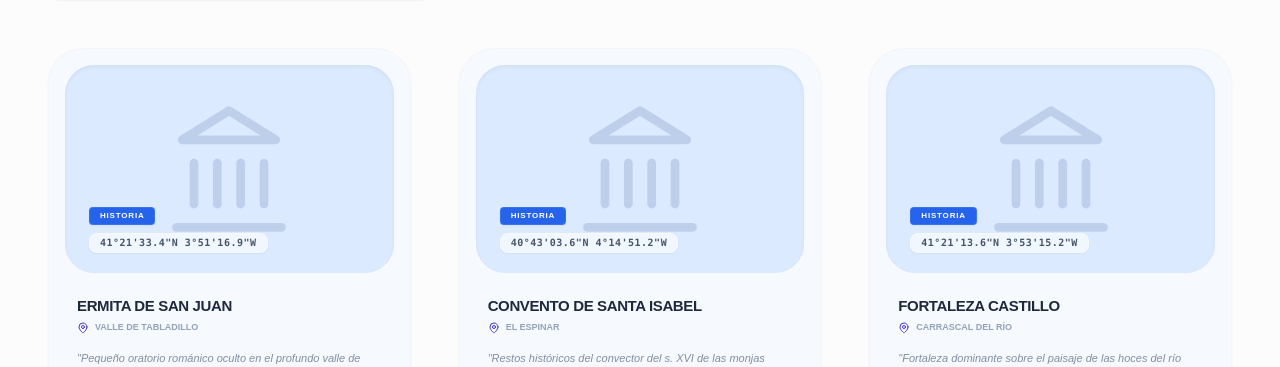
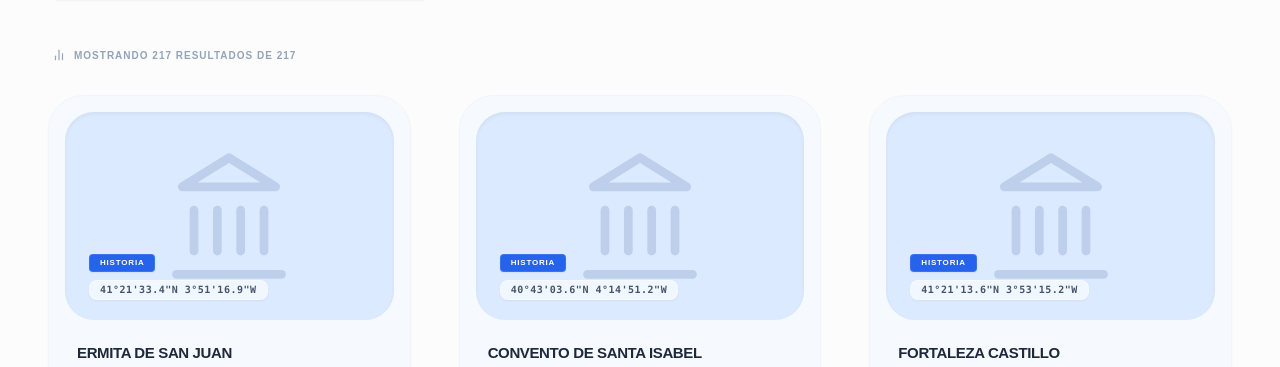
Before and after one commit to jdemig73828/Segovia-Piedras-M-s, a React (Vite) app: page / in a window 1280 px wide. Shown: the part 364-731 px from the top of the page. Built offline with nearby package versions, Linux system fonts and the light colour scheme; the HTML template or start-up script is replaced by a standard one.

Commit message:
Version6 7M

```diff
--- a/src/App.jsx
+++ b/src/App.jsx
@@ -6,7 +6,7 @@ const categoryColors = {
   'Historia': 'bg-blue-600',
   'Ruinas': 'bg-orange-500',
   'Industrial': 'bg-slate-500',
-  'Naturaleza': 'bg-emerald-600', // Corregido a verde
+  'Naturaleza': 'bg-emerald-600', // Verde corregido
   'default': 'bg-indigo-500'
 };
 
@@ -15,7 +15,7 @@ const categoryBgColors = {
   'Historia': 'bg-blue-50/50',
   'Ruinas': 'bg-orange-50/50',
   'Industrial': 'bg-slate-50/50',
-  'Naturaleza': 'bg-emerald-50/50', // Corregido a verde
+  'Naturaleza': 'bg-emerald-50/50',
   'default': 'bg-indigo-50/50'
 };
 
@@ -24,7 +24,7 @@ const categoryVisualBgs = {
   'Historia': 'bg-blue-100',
   'Ruinas': 'bg-orange-100',
   'Industrial': 'bg-slate-200',
-  'Naturaleza': 'bg-emerald-100', // Corregido a verde
+  'Naturaleza': 'bg-emerald-100',
   'default': 'bg-indigo-100'
 };
 
@@ -33,7 +33,7 @@ const categoryIconColors = {
   'Historia': 'text-blue-900',
   'Ruinas': 'text-orange-900',
   'Industrial': 'text-slate-900',
-  'Naturaleza': 'text-emerald-900', // Corregido a verde
+  'Naturaleza': 'text-emerald-900',
   'default': 'text-indigo-900'
 };
 
@@ -390,10 +390,13 @@ const App = () => {
             </div>
           </div>
 
+          {/* BOTONES DE CATEGORÍA CON COLOR ACTIVO FIJO PARA MÓVIL/TABLET */}
           <div className="flex flex-wrap justify-center gap-2.5">
             {['TODOS', 'HISTORIA', 'RUINAS', 'INDUSTRIAL', 'NATURALEZA'].map(cat => {
                 const isActive = (currentCategory.toUpperCase() === cat);
                 const catName = cat === 'TODOS' ? 'Todos' : cat.charAt(0) + cat.slice(1).toLowerCase();
+
+                // Determinamos clases de color activo para evitar problemas de hover táctil
                 const activeColorClass = isActive ? (categoryColors[catName] || 'bg-[#4338ca]') : 'bg-white';
                 const textColorClass = isActive ? 'text-white' : 'text-slate-600';
                 const borderColorClass = isActive ? 'border-transparent' : 'border-slate-200';
@@ -402,7 +405,7 @@ const App = () => {
                   <button
                     key={cat}
                     onClick={() => setCurrentCategory(catName)}
-                    className={`relative px-6 py-2.5 rounded-xl text-[10px] font-black border transition-all uppercase tracking-widest shadow-sm ${activeColorClass} ${textColorClass} ${borderColorClass} hover:border-indigo-300 hover:bg-slate-50`}
+                    className={`relative px-6 py-2.5 rounded-xl text-[10px] font-black border transition-all uppercase tracking-widest shadow-sm ${activeColorClass} ${textColorClass} ${borderColorClass} focus:outline-none`}
                   >
                     {cat}
                     {cat !== 'TODOS' && (
@@ -416,15 +419,22 @@ const App = () => {
           </div>
         </div>
 
+        {/* RESULTS INFO */}
+        <div className="flex items-center gap-2 mb-8 text-slate-400 font-bold text-[10px] uppercase tracking-widest px-1">
+            <BarChart2 className="w-3.5 h-3.5" />
+            Mostrando {filteredPlaces.length} resultados de {allPlaces.length}
+        </div>
+
         {/* GRID */}
         <div className="grid grid-cols-1 md:grid-cols-2 lg:grid-cols-3 gap-12">
           {filteredPlaces.map(p => (
             <div key={p.id} className={`relative ${categoryBgColors[p.category]} rounded-[2.2rem] p-4 border border-slate-100 shadow-sm hover:shadow-xl transition-all duration-500 group animate-fade-in text-left flex flex-col h-full overflow-hidden`}>
 
               <div className="relative z-10 flex flex-col h-full">
-                {/* Visual part */}
+                {/* Visual part (FONDO DILUIDO POR CATEGORÍA) */}
                 <div className={`relative h-52 w-full rounded-[1.8rem] overflow-hidden mb-6 flex items-center justify-center ${categoryVisualBgs[p.category]} shadow-inner`}>
 
+                  {/* ICONO SVG POR CATEGORÍA (OPACIDAD 15%) */}
                   <div className={`absolute inset-0 flex items-center justify-center pointer-events-none opacity-[0.15] z-0 ${categoryIconColors[p.category]}`}>
                     {p.category === 'Historia' && <Landmark size={140} strokeWidth={1.5} />}
                     {p.category === 'Ruinas' && <Castle size={140} strokeWidth={1.5} />}
@@ -432,7 +442,7 @@ const App = () => {
                     {p.category === 'Naturaleza' && <Trees size={140} strokeWidth={1.5} />}
                   </div>
 
-                  {/* Badges Stack (Vertical) */}
+                  {/* Badges Stack (VERTICAL: Coordenadas DEBAJO de Categoría) */}
                   <div className="absolute bottom-5 left-6 z-20 flex flex-col items-start gap-2">
                     <span className={`px-2.5 py-0.5 ${categoryColors[p.category]} text-white rounded text-[8px] font-black uppercase tracking-widest border border-white/10 shadow-sm`}>{p.category}</span>
                     <div className="px-2.5 py-1 bg-white/60 backdrop-blur-sm rounded-lg border border-white/40 shadow-sm">
@@ -472,10 +482,11 @@ const App = () => {
         </div>
       </main>
 
-      {/* FOOTER */}
+      {/* FOOTER CON TARJETA FLOTANTE */}
       <footer className="relative bg-[#111827] pt-56 pb-20 px-6 overflow-visible text-center border-t border-white/5">
         <div className="absolute inset-0 bg-esgrafiado-pattern opacity-15 pointer-events-none"></div>
         <div className="relative z-10 max-w-4xl mx-auto">
+          {/* Tarjeta Flotante Central */}
           <div className="absolute top-[-160px] left-1/2 -translate-x-1/2 w-[92%] max-w-2xl bg-[#1f2937]/95 backdrop-blur-2xl rounded-[3rem] p-12 border border-white/10 shadow-[0_50px_100px_-20px_rgba(0,0,0,0.5)]">
             <div className="flex justify-center mb-8">
               <div className="bg-[#4338ca] p-2 rounded-xl shadow-lg">
@@ -496,6 +507,7 @@ const App = () => {
              GOOGLE MAPS AUTHORITY
           </div>
           <div className="flex justify-center mt-6">
+             {/* Pin de Google Maps centrado */}
              <div className="w-10 h-10 flex items-center justify-center">
                <svg viewBox="0 0 24 24" className="w-10 h-10" xmlns="http://www.w3.org/2000/svg">
                  <path d="M12 2C8.13 2 5 5.13 5 9c0 5.25 7 13 7 13s7-7.75 7-13c0-3.87-3.13-7-7-7zm0 9.5c-1.38 0-2.5-1.12-2.5-2.5s1.12-2.5 2.5-2.5 2.5 1.12 2.5 2.5-1.12 2.5-2.5 2.5z" fill="#EA4335"/>
```
